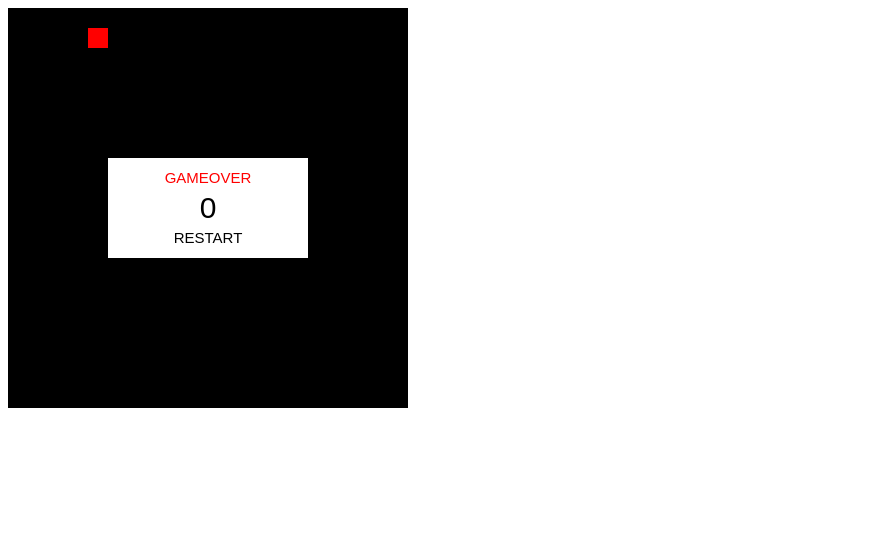
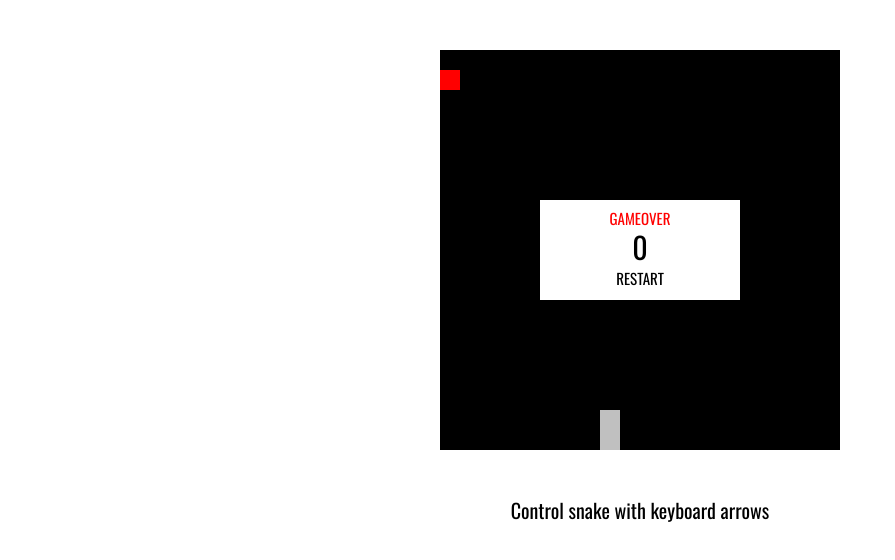
Before and after one commit to slawomirjopek/snake-game, a website: page example/index.html in a window 1280 px wide. Shown: the whole page, without its empty margins (0-895 px from the left). Drawn offline with nearby package versions, Linux system fonts and the light colour scheme; files that its build step writes are made by us from their sources.

Commit message:
generate point bug fix

```diff
--- a/example/index.html
+++ b/example/index.html
@@ -7,6 +7,9 @@
 </head>
 <body>
   <canvas id="bwSnake"></canvas>
+  <div class="info">
+    <p>Control snake with keyboard arrows</p>
+  </div>
 
   <script src="../dist/snake.js" type="text/javascript"></script>
   <script type="text/javascript">
--- a/src/scripts/snake.js
+++ b/src/scripts/snake.js
@@ -21,15 +21,16 @@ class SnakeGame {
       color: {
         bg: '#000',
         snake: '#fff',
+        snakeHead: 'silver',
         infoBg: '#fff',
         infoText: 'red',
         scoreText: '#000',
         pointBox: 'red',
       },
       font: {
-        info: '15px Arial',
-        score: '30px Arial',
-        restart: '15px Arial',
+        info: '15px Oswald',
+        score: '30px Oswald',
+        restart: '15px Oswald',
       },
       text: {
         gameOver: 'GAMEOVER',
@@ -51,12 +52,17 @@ class SnakeGame {
   resetVars() {
     this.score = 0;
     this.scoreLimit = (this.options.width * this.options.height) / this.options.box;
-    this.snake = [{ x: 8 * this.options.box, y: 8 * this.options.box }];
+    this.snake = [
+      { x: 8 * this.options.box, y: 8 * this.options.box },
+      { x: 8 * this.options.box, y: 7 * this.options.box },
+      { x: 8 * this.options.box, y: 6 * this.options.box },
+    ];
     this.pointBox = { x: null, y: null };
     this.ctx = null; // 2d canvas
     this.game = null; // game loop
     this.direction = DIRECTION.DOWN; // movement direction
     this.restartVisible = false;
+    this.directionLock = false;
   }
 
   attachEvents() {
@@ -73,7 +79,12 @@ class SnakeGame {
   }
 
   control({ keyCode }) {
-    const { direction } = this;
+    const {
+      direction,
+      directionLock,
+    } = this;
+
+    if (directionLock) return;
 
     if (keyCode === 37 && direction !== DIRECTION.RIGHT) { // left
       this.direction = DIRECTION.LEFT;
@@ -84,18 +95,20 @@ class SnakeGame {
     } else if (keyCode === 40 && direction !== DIRECTION.UP) { // down
       this.direction = DIRECTION.DOWN;
     }
+
+    this.directionLock = true;
   }
 
   clickHandler(e) {
     const pos = {
-      x: e.clientX,
-      y: e.clientY,
+      x: e.offsetX,
+      y: e.offsetY,
     };
 
     // restart
     if (
       this.restartVisible
-      && (pos.x > 175 && pos.x < 240) && (pos.y > 232 && pos.y < 242)
+      && (pos.x > 175 && pos.x < 225) && (pos.y > 220 && pos.y < 235)
     ) {
       this.score = 0;
       this.start();
@@ -103,6 +116,9 @@ class SnakeGame {
   }
 
   draw() {
+    // prevent changing direction multiple times in one cycle
+    this.directionLock = false;
+
     this.drawLevel();
     this.drawSnake();
     this.drawPointBox();
@@ -133,6 +149,7 @@ class SnakeGame {
       box,
       color: {
         snake,
+        snakeHead,
       },
     } = this.options;
 
@@ -141,7 +158,7 @@ class SnakeGame {
 
     // eslint-disable-next-line no-plusplus
     for (let i = 0; i < this.snake.length; i++) {
-      this.ctx.fillStyle = snake;
+      this.ctx.fillStyle = i === 0 ? snake : snakeHead;
       this.ctx.fillRect(this.snake[i].x, this.snake[i].y, box, box);
     }
   }
@@ -156,12 +173,18 @@ class SnakeGame {
       },
     } = this.options;
 
-    let x = this.pointBox.x || Math.floor(Math.random() * width / box) * box;
-    let y = this.pointBox.y || Math.floor(Math.random() * height / box) * box;
+    let x;
+    let y;
 
     if (generate) {
       x = Math.floor(Math.random() * width / box) * box;
       y = Math.floor(Math.random() * height / box) * box;
+    } else {
+      x = (this.pointBox.x === 0 || this.pointBox.x)
+        ? this.pointBox.x : Math.floor(Math.random() * width / box) * box;
+
+      y = (this.pointBox.y === 0 || this.pointBox.y)
+        ? this.pointBox.y : Math.floor(Math.random() * height / box) * box;
     }
 
     // Check if collides with snake then generate new
--- a/src/styles/snake.scss
+++ b/src/styles/snake.scss
@@ -1 +1,14 @@
 @import url('https://fonts.googleapis.com/css?family=Oswald:200,300,400&subset=latin-ext');
+
+#bwSnake {
+  display: block;
+  margin: 50px auto 0 auto;
+}
+
+.info {
+  display: flex;
+  margin-top: 25px;
+  justify-content: center;
+  font-family: 'Oswald';
+  font-size: 20px;
+}
```
Also changed, not shown: dist/snake.css, dist/snake.js.
